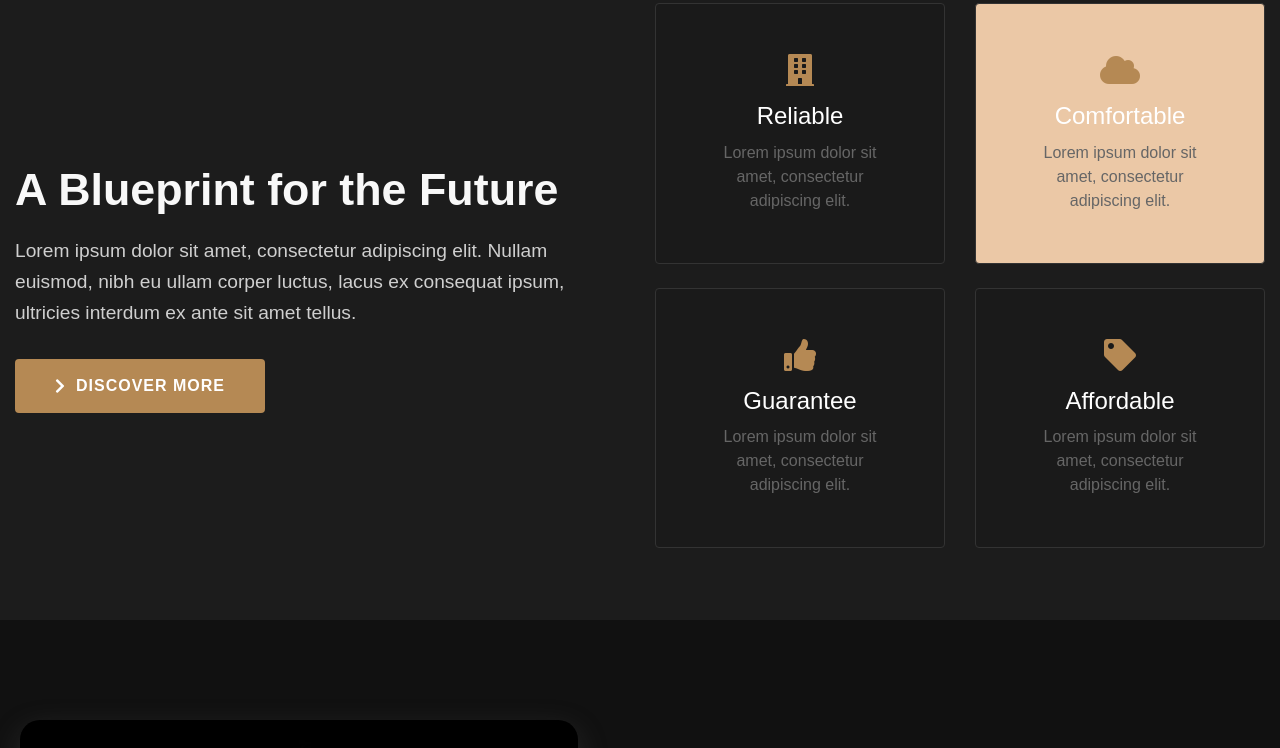
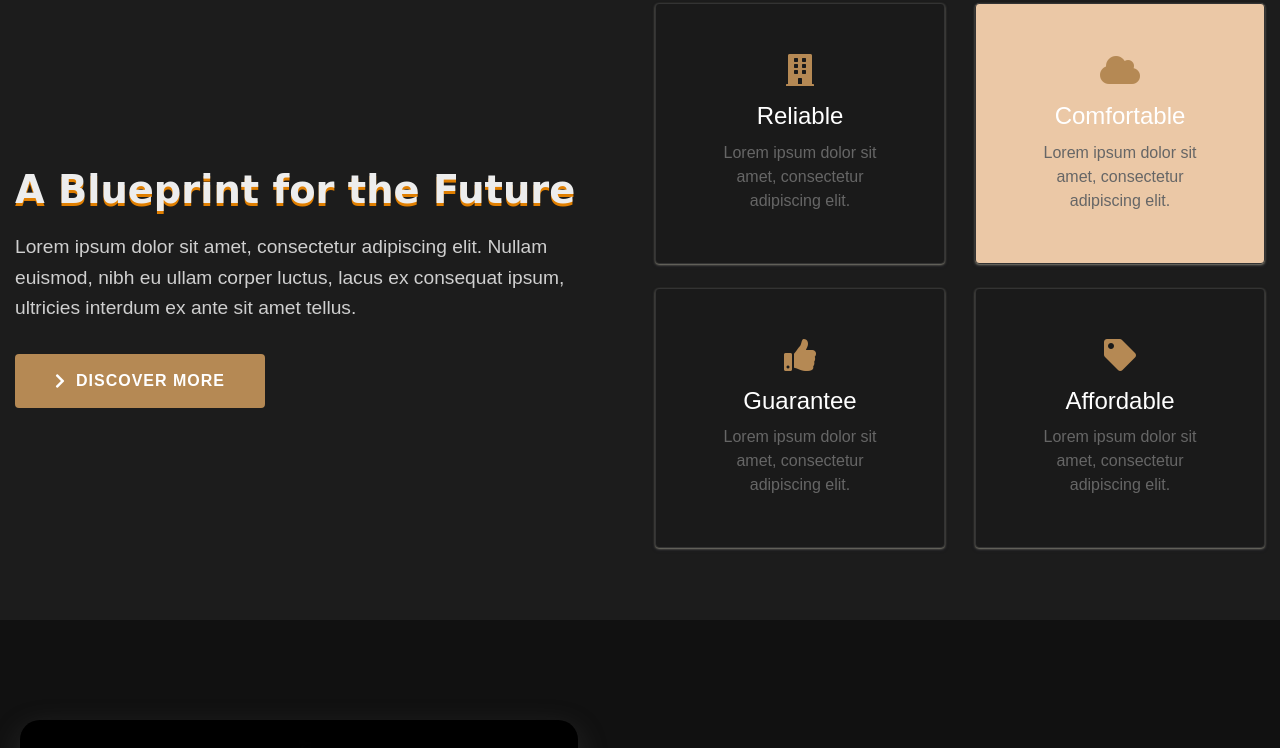
Before and after one commit to Tithi198/real-estate, a plain HTML site: page akbor.html in a window 1280 px wide. Shown: the part 2530-3278 px from the top of the page. Drawn offline with nearby package versions, Linux system fonts and the light colour scheme; a web font is replaced by a local one.

Commit message:
fonts added

```diff
--- a/akbor.css
+++ b/akbor.css
@@ -865,7 +865,7 @@ body {
 }
 
 /* Sustainability Section */
-
+@import url('https://fonts.googleapis.com/css?family=Slabo+27px');
 .container-sus {
   max-width: 100%;
   padding-left: 15px;
@@ -875,11 +875,15 @@ body {
 }
 
 .heading {
-  font-size: 2.8rem;
+  font:100 27px 'Slabo 27px', cursive;
+  text-shadow:0 3px rgb(224, 127, 1);
+  font-size: 2.4rem;
   font-weight: bold;
-  color: #f8f8f8;
+  color: #ededed;
   margin-bottom: 20px;
 }
+
+
 
 .subtext {
   font-size: 1.2rem;
@@ -929,6 +933,7 @@ body {
   flex-direction: column;
   justify-content: center;
   text-align: center;
+  box-shadow: rgba(50, 50, 93, 0.25) 0px 2px 5px -1px, rgb(250, 246, 202) 0px 1px 3px -1px;
 }
 
 .card i {
```
